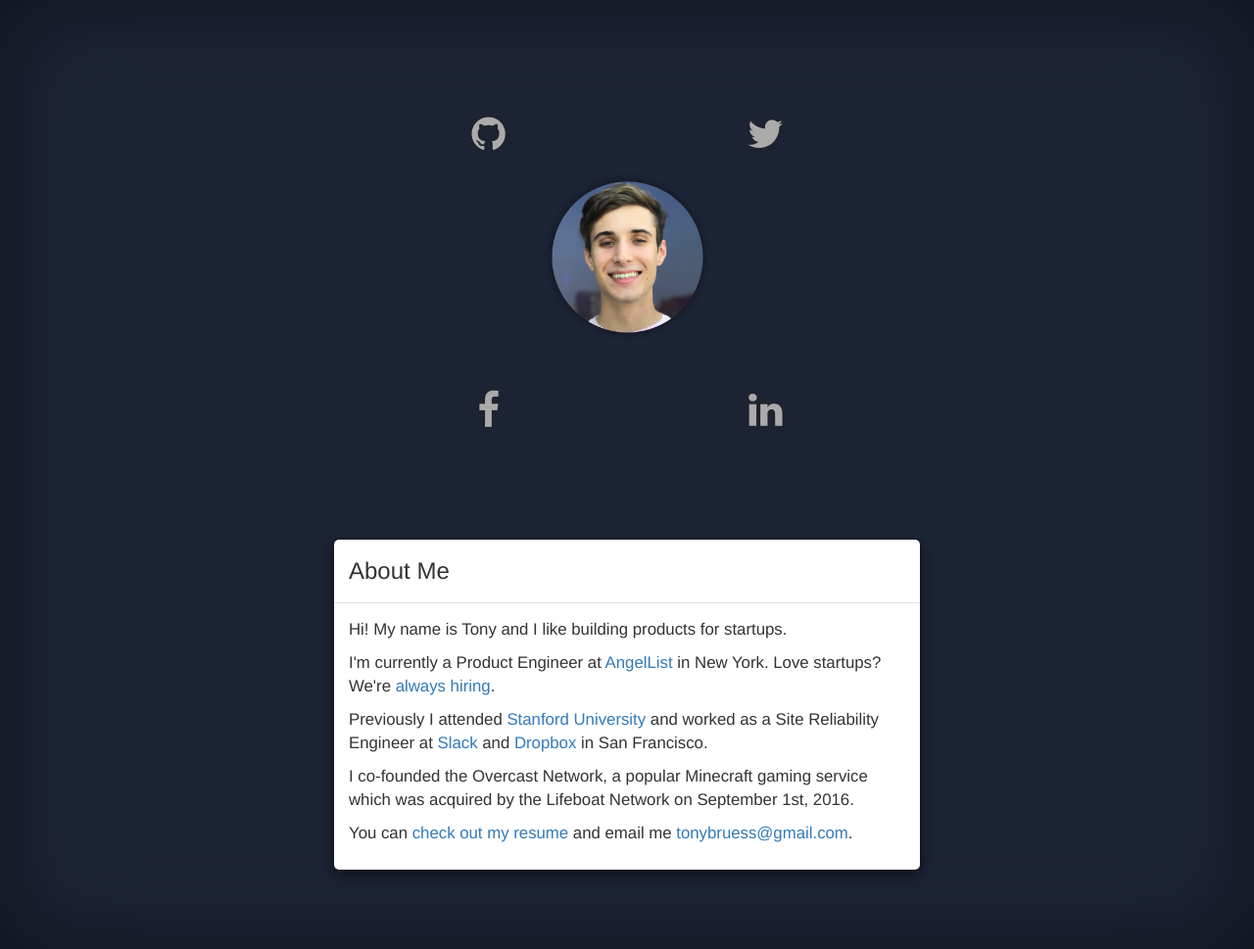
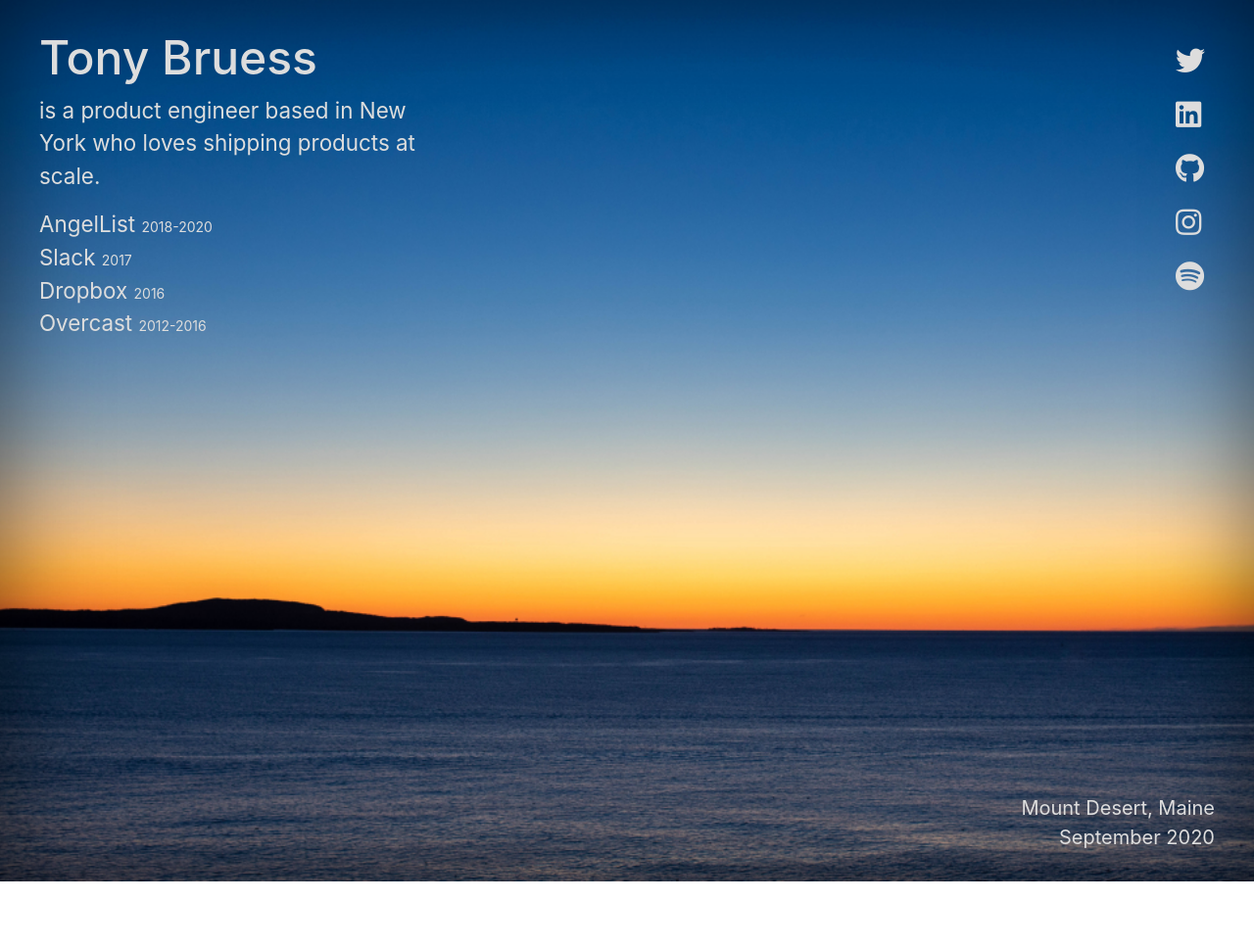
Before and after one commit to tonybruess/tonybruess.com, a Jekyll site: the page built from index.html, in a window 1280 px wide. Shown: the whole page at 98% size. Built offline with Jekyll 4.4.1, drawn with Linux system fonts in a browser that asks for light colours; nearby versions of some CDN libraries; after the commit the page ends 900 px from its top, so only the background shows below that.

Commit message:
Spruce 'er up!

```diff
--- a/Gemfile
+++ b/Gemfile
@@ -1,3 +1,3 @@
 source "https://rubygems.org"
 
-gem "jekyll", "3.2.1"
+gem "jekyll", "~> 4"
--- a/_layouts/default.html
+++ b/_layouts/default.html
@@ -1,23 +1,16 @@
 <!DOCTYPE html>
 <html lang="en">
-
 <head>
-
     <meta charset="utf-8">
     <meta http-equiv="X-UA-Compatible" content="IE=edge">
     <meta name="viewport" content="width=500">
     <meta name="description" content="">
     <meta name="author" content="">
-
     <title>{{ site.title }}</title>
-
-    <link href="//cdnjs.cloudflare.com/ajax/libs/twitter-bootstrap/3.2.0/css/bootstrap.min.css" media="screen" rel="stylesheet" type="text/css" />
-    <link href="//maxcdn.bootstrapcdn.com/font-awesome/4.2.0/css/font-awesome.min.css" media="screen" rel="stylesheet" type="text/css" />
+    <link href="//cdn.jsdelivr.net/npm/bootstrap@5.0.0-beta1/dist/css/bootstrap.min.css" media="screen" rel="stylesheet" type="text/css" />
+    <link href="//cdnjs.cloudflare.com/ajax/libs/font-awesome/5.15.1/css/all.min.css" media="screen" rel="stylesheet" type="text/css" />
     <link href="/assets/main.css" media="screen" rel="stylesheet" type="text/css" />
-    <link href="/assets/pride.css" media="screen" rel="stylesheet" type="text/css" />
     <script src="//cdnjs.cloudflare.com/ajax/libs/jquery/2.1.1/jquery.min.js" type="text/javascript"></script>
-    <script src="//cdnjs.cloudflare.com/ajax/libs/twitter-bootstrap/3.2.0/js/bootstrap.min.js" type="text/javascript"></script>
-    <script src="/assets/animate.js" type="text/javascript"></script>
     <script src="/assets/main.js" type="text/javascript"></script>
     <script>
       (function(i,s,o,g,r,a,m){i['GoogleAnalyticsObject']=r;i[r]=i[r]||function(){
@@ -28,11 +21,7 @@
       ga('send', 'pageview');
     </script>
 </head>
-
 <body>
-
     {{ content }}
-
 </body>
-
 </html>
--- a/assets/animate.js
+++ /dev/null
@@ -1,26 +0,0 @@
-$(document).ready(function() {
-    $(".r").each(function() {
-        var element = $(this);
-        var deg = element.data('rot');
-        var animate = {
-            rot : 0,
-            pos : 0,
-        };
-
-        $(animate).animate({rot : deg, pos : 200}, {
-            step : function(now, fx) {
-                var pos = fx.elem.pos;
-                var rot = fx.elem.rot;
-
-                if(fx.prop == "pos") {
-                    pos = now;
-                } else if(fx.prop == "rot") {
-                    rot = now;
-                }
-
-                element.css('transform', 'rotate(' + rot + 'deg) translate(' + pos + 'px) rotate(-' + rot + 'deg)')
-            },
-            duration : 1000,
-        })
-    });
-});
--- a/assets/main.css
+++ b/assets/main.css
@@ -1,21 +1,16 @@
 html, body {
   min-height: 100%;
   height: 100%;
-    background-color: #1D2436;
-}
-
-a:focus {
-    outline: none;
-}
-
-p {
-    font-size: 1.2em;
+  color: #ddd;
+  font-family: -apple-system, BlinkMacSystemFont, 'Segoe UI', Roboto, Oxygen, Ubuntu, Cantarell, 'Open Sans', 'Helvetica Neue', sans-serif;
 }
 
 .wrapper {
   position: relative;
   width: 100%;
   min-height: 100%;
+  background: #222 url(/assets/bg.jpg) no-repeat center;
+  background-size: cover;
   -webkit-box-shadow: inset 0 0 100px rgba(0,0,0,.5);
       -moz-box-shadow: inset 0 0 100px rgba(0,0,0,.5);
       -ms-box-shadow: inset 0 0 100px rgba(0,0,0,.5);
@@ -23,56 +18,62 @@ p {
           box-shadow: inset 0 0 100px rgba(0,0,0,.5);
 }
 
-.circle {
-    margin-top: -100px;
+a {
+  color: #ddd;
+  text-decoration: none;
 }
 
-.circle a {
-    display: block;
-    color: #aaa;
+a:hover {
+  color: #fff;
 }
 
-.circle a i:hover {
-    color: #ccc;
-    cursor: pointer;
-}
-
-.center {
-    display: block;
-    width: 175px;
-    margin: 0 auto;
-}
-
-.circle a.r {
-    text-shadow: 0px 0px 10px #222;
-    text-align: center;
-    height: 0;
-    width: 56px;
-    margin: 0 auto;
-}
-
-.circle a.r i {
-    vertical-align: middle;
-    line-height: 56px;
-    font-size: 40px;
-}
-
-.center > img {
-    display: block;
-    width: 100%;
-    padding-top: 175px;
+a:focus {
+  outline: none;
 }
 
 #about {
-    display: block;
-    margin-top: 300px;
-    padding-bottom: 50px;
+  position: absolute;
+  top: 30px;
+  left: 40px;
+  max-width: 400px;
 }
 
-#about #icons {
-    text-align: center;
+#about p {
+  font-size: 1.4em;
 }
 
-#about #icons a {
-    margin: 0 15px;
+#about h1 {
+  font-size: 3em;
 }
+
+#bio p {
+  margin-bottom: 0px;
+}
+
+#bio small {
+  font-size: 14px;
+}
+
+#caption {
+  position: absolute;
+  bottom: 30px;
+  right: 40px;
+}
+
+#caption p {
+  font-size: 20px;
+  margin-bottom: 0;
+  text-align: right;
+}
+
+#links {
+  position: absolute;
+  top: 30px;
+  right: 40px;
+}
+
+#links a {
+  margin: 10px;
+  font-size: 30px;
+  display: block;
+}
--- a/assets/main.js
+++ b/assets/main.js
@@ -1,13 +1,4 @@
 $(document).ready(function() {
-    var tooltips = ["top", "bottom", "left", "right"]
-    for(var t in tooltips) {
-        var tooltip = tooltips[t];
-        $("[rel=tt-" + tooltip + "]").tooltip({
-            placement : tooltip,
-            container : "body"
-        });
-    }
-
     query = window.location.search
     if (query.startsWith('?pride')) {
         window.history.replaceState({}, document.title, "/");
--- a/assets/pride.css
+++ /dev/null
@@ -1,38 +0,0 @@
-.pride {
-    height: 100%;
-    left: 0;
-    opacity: .5;
-    position: fixed;
-    top: 0;
-    width: 100%;
-    display: none;
-}
-
-.pride > div {
-    height: 16.66666666666667%;
-    width: 100%;
-}
-
-.bar1 {
-    background: #ff3e18;
-}
-
-.bar2 {
-    background: #fc9a00;
-}
-
-.bar3 {
-    background: #ffd800;
-}
-
-.bar4 {
-    background: #39ea7c;
-}
-
-.bar5 {
-    background: #0bb2ff;
-}
-
-.bar6 {
-    background: #985aff;
-}
--- a/index.html
+++ b/index.html
@@ -2,71 +2,46 @@
 layout: default
 ---
 
-<div class='pride'>
-    <div class='bar1'></div>
-    <div class='bar2'></div>
-    <div class='bar3'></div>
-    <div class='bar4'></div>
-    <div class='bar5'></div>
-    <div class='bar6'></div>
+<div class='wrapper'>
+  <div id='about'>
+    <h1>Tony Bruess</h1>
+
+    <p>is a product engineer based in New York who loves shipping products at scale.</p>
+
+    <div id='bio'>
+      <p><a target='_blank' href='https://angel.co'>AngelList</a> <small>2018-2020</small></p>
+      <p><a target='_blank' href='https://slack.com'>Slack</a> <small>2017</small></p>
+      <p><a target='_blank' href='https://dropbox.com'>Dropbox</a> <small>2016</small></p>
+      <p><a target='_blank' href='https://oc.tc'>Overcast</a> <small>2012-2016</small></p>
+    </div>
   </div>
 
-<div class='wrapper'>
-    <div class='wrapper-inner'>
-        <a class='center' href='#'>
-            <img rel='tt-top' src='/assets/tony.png' title='About Tony'>
+  <div id='caption'>
+    <p>
+      Mount Desert, Maine<br>
+      September 2020
+    </p>
+  </div>
+
+  <div id='links'>
+    <a target='_blank' href='https://twitter.com/tonybruess'>
+      <i class="fab fa-twitter"></i>
     </a>
-        <div class='circle'>
-            <a class='r' data-rot='45' href='https://linkedin.com/in/tonybruess' target='_blank'>
-                <i class='fa fa-linkedin' rel='tt-top' title='LinkedIn'></i>
+
+    <a target='_blank' href='https://www.linkedin.com/in/tonybruess'>
+      <i class="fab fa-linkedin"></i>
     </a>
-            <a class='r' data-rot='135' href='https://facebook.com/tonybruess' target='_blank'>
-                <i class='fa fa-facebook' rel='tt-top' title='Facebook'></i>
+
+    <a target='_blank' href='https://github.com/tonybruess'>
+      <i class="fab fa-github"></i>
     </a>
-            <a class='r' data-rot='225' href='https://github.com/tonybruess' target='_blank'>
-                <i class='fa fa-github' rel='tt-bottom' title='GitHub'></i>
+
+    <a target='_blank' href='https://instagram.com/tonybruess'>
+      <i class="fab fa-instagram"></i>
     </a>
-            <a class='r' data-rot='315' href='https://twitter.com/tonybruess' target='_blank'>
-                <i class='fa fa-twitter' rel='tt-bottom' title='Twitter'></i>
+
+    <a target='_blank' href='https://open.spotify.com/user/tonybruess'>
+      <i class="fab fa-spotify"></i>
     </a>
   </div>
-
-        <div id='about'>
-            <div class='modal-dialog'>
-                <div class='modal-content'>
-                    <div class='modal-header'>
-                        <h3 class='modal-title'>About Me</h3>
 </div>
-                    <div class='modal-body'>
-                        <p>
-                            Hi! My name is Tony and I like building products for startups.
-                        </p>
-                        <p>
-                            I'm currently a Product Engineer at
-                            <a href='https://angel.co' target='blank'>AngelList</a>
-                            in New York. Love startups? We're
-                            <a href='https://angel.co/angellist/jobs' target='blank'>always hiring</a>.
-                        </p>
-                        </p>
-                        <p>
-                            Previously I attended
-                            <a href='http://stanford.edu' target='blank'>Stanford University</a>
-                            and worked as a Site Reliability Engineer at
-                            <a href='https://slack.com'>Slack</a>
-                            and
-                            <a href='https://dropbox.com' target='blank'>Dropbox</a>
-                            in San Francisco.
-                        </p>
-                        <p>
-                            I co-founded the Overcast Network, a popular Minecraft gaming service which was acquired by the Lifeboat Network on September 1st, 2016.
-                        </p>
-                        <p>
-                            You can
-                            <a href='/assets/resume.pdf' target='blank'>check out my resume</a> and email me <a href='mailto:tonybruess@gmail.com'>tonybruess@gmail.com</a>.
-                        </p>
-                    </div>
-                </div>
-            </div>
-        </div>
-    </div>
-</div>
```
Also changed, not shown: Gemfile.lock, assets/bg.jpg (added), assets/tony.png (deleted), 2 other files. Lines whose indentation alone changed are shown as unchanged.
